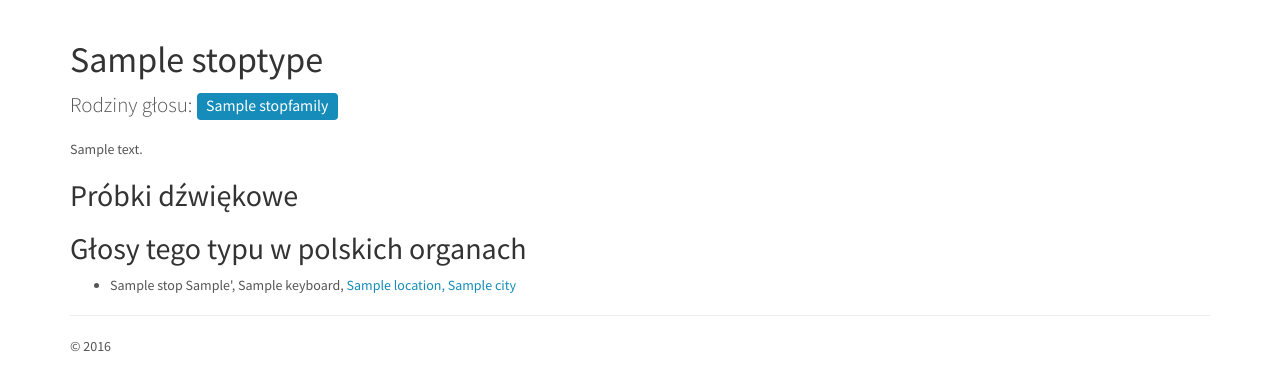
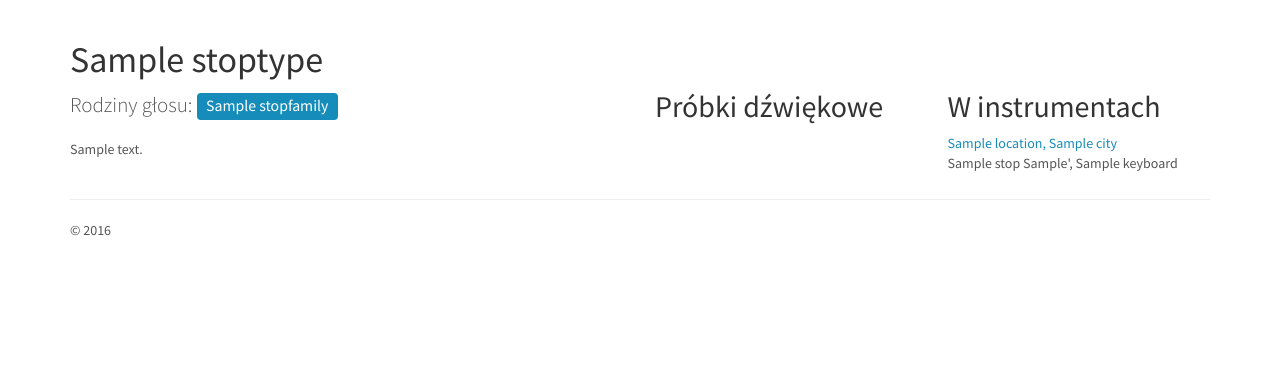
Before and after one commit to pawel-szajna/organ, a Django app: page /stop/1 in a window 1280 px wide. Shown: the part 54-445 px from the top of the page. Run offline with Django 3.2, Linux system fonts and the light colour scheme; tables that the repository leaves empty hold one stand-in row (values such as "Sample post"); some libraries are stand-ins or nearby versions.

Commit message:
stop listing

```diff
--- a/organdb/models.py
+++ b/organdb/models.py
@@ -104,6 +104,7 @@
     class Meta:
         verbose_name = "rodzina głosów"
         verbose_name_plural = "rodziny głosów"
+        ordering = ['name']
 
     def __str__(self):
         return 'Rodzina głosów: {}'.format(self.name)
@@ -117,6 +118,7 @@
     class Meta:
         verbose_name = "typ głosu"
         verbose_name_plural = "typy głosów"
+        ordering = ['name']
 
     def __str__(self):
         return 'Typ głosu: {}'.format(self.name)
--- a/organdb/urls.py
+++ b/organdb/urls.py
@@ -3,16 +3,25 @@
 from . import views
 
 urlpatterns = [
+
     url(r'^$', views.index),
+
+    # Instruments library
+    url(r'^search/', views.search, name='view-search'),
     url(r'^browse/', views.browse, name='view-browse'),
-    url(r'^concerts/', views.concerts, name='view-concerts'),
-    url(r'^search/', views.search, name='view-search'),
+    url(r'^region/(?P<region_id>[0-9]+)', views.region, name='view-region'),
     url(r'^instrument/(?P<instrument_id>[0-9]+)', views.instrument, name='view-instrument'),
-    url(r'^stop/(?P<stop_type_id>[0-9]+)', views.stop_type, name='view-stop-type'),
-    url(r'^performer/(?P<performer_id>[0-9]+)', views.performer, name='view-performer'),
-    url(r'^concert/(?P<concert_id>[0-9]+)', views.concert, name='view-concert'),
-    url(r'^region/(?P<region_id>[0-9]+)', views.region, name='view-region'),
     url(r'^work/(?P<work_id>[0-9]+)', views.work, name='view-work'),
     url(r'^builder/(?P<builder_id>[0-9]+)', views.builder, name='view-builder'),
+
+    # Stops library
+    url(r'^stops/', views.stops, name='view-stops'),
+    url(r'^stop/(?P<stop_type_id>[0-9]+)', views.stop_type, name='view-stop-type'),
     url(r'^family/(?P<family_id>[0-9]+)', views.family, name='view-family'),
+
+    # Concerts and performers library
+    url(r'^concerts/', views.concerts, name='view-concerts'),
+    url(r'^concert/(?P<concert_id>[0-9]+)', views.concert, name='view-concert'),
+    url(r'^performer/(?P<performer_id>[0-9]+)', views.performer, name='view-performer'),
+
 ]
--- a/organdb/views.py
+++ b/organdb/views.py
@@ -61,3 +61,9 @@
 
 def search(request):
     return render(request, 'search.html', {})
+
+
+def stops(request):
+    the_stops = get_list_or_404(StopType)
+    the_families = get_list_or_404(StopFamily)
+    return render(request, 'stops.html', {'stops': the_stops, 'families': the_families})
--- a/static/custom.css
+++ b/static/custom.css
@@ -5,3 +5,17 @@
 a.stop.reed {
     color: red;
 }
+
+.stop-examples {
+    list-style: none;
+    margin: 0;
+    padding: 0;
+}
+
+.stop-examples li {
+    margin-bottom: .45em;
+}
+
+.altcols h2:first-child {
+    margin-top: 0;
+}
--- a/templates/stop.html
+++ b/templates/stop.html
@@ -6,32 +6,40 @@
 
 <h1>{{ stop_type.name }}</h1>
 
+<div class="row altcols">
+
+<div class="col-md-6">
 {% for family in stop_type.families.all %}
 {% if forloop.first %}<p class="lead">Rodziny głosu:{% endif %}
 <a class="label label-primary" href="{% url 'view-family' family.pk %}">{{ family.name }}</a>
 {% if forloop.last %}</p>{% endif %}
 {% endfor %}
+<p>{{ stop_type.description }}</p>
+</div>
 
-<p>{{ stop_type.description }}</p>
-
+<div class="col-md-3">
 <h2>Próbki dźwiękowe</h2>
 
 {% for sample in stop_type.sample_set.all %}
 {% empty %}
     <p>Brak próbek dźwiękowych tego głosu.</p>
 {% endfor %}
+</div>
 
-<h2>Głosy tego typu w polskich organach</h2>
+<div class="col-md-3">
+<h2>W instrumentach</h2>
 
-<ul>
+<ul class="stop-examples">
 {% for stop in stop_type.stop_set.all %}
     <li>
-        {{ stop.name }}{% if stop.length %} {{ stop.length }}'{% endif %}, {{ stop.keyboard.name }},
-        <a href="{% url 'view-instrument' stop.keyboard.instrument.pk %}">{{ stop.keyboard.instrument.location.name }}, {{ stop.keyboard.instrument.location.city.name }}</a>
+        <a href="{% url 'view-instrument' stop.keyboard.instrument.pk %}">{{ stop.keyboard.instrument.location.name }}, {{ stop.keyboard.instrument.location.city.name }}</a><br>
+        {{ stop.name }}{% if stop.length %} {{ stop.length }}'{% endif %}, {{ stop.keyboard.name }}
     </li>
 {% empty %}
     <p>Brak głosów tego typu w bazie.</p>
 {% endfor %}
 </ul>
+</div>
+</div>
 
 {% include "footer.html" %}
```
Also changed, not shown: templates/family.html (added, +13 -0 lines), templates/stops.html (added, +19 -0 lines).
